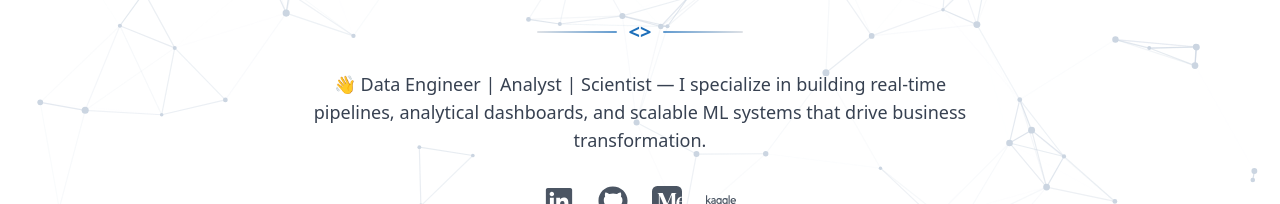
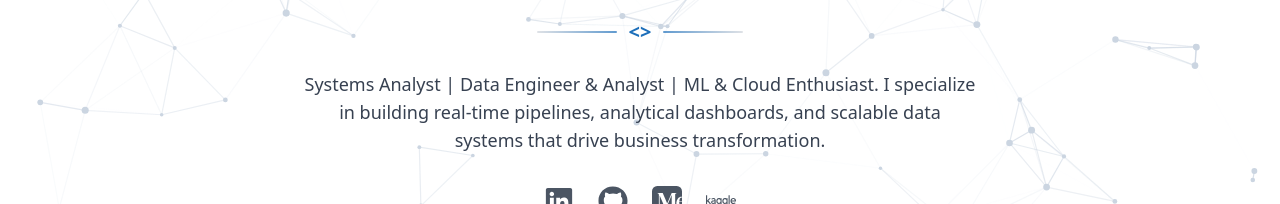
Before and after one commit to kamineni-rohit/rohit-kamineni-website, a Next.js app: page / in a window 1280 px wide. Shown: the part 279-483 px from the top of the page. Built offline with nearby package versions, Linux system fonts and the light colour scheme; no server answers.

Commit message:
Update Hero headline and remove all em dashes across website

```diff
--- a/src/components/Hero.jsx
+++ b/src/components/Hero.jsx
@@ -37,8 +37,8 @@ const Hero = () => {
         </div>
 
         <p className="mt-2 max-w-xl sm:max-w-2xl text-base sm:text-lg text-gray-700 leading-relaxed">
-          👋 Data Engineer | Analyst | Scientist — I specialize in building
-          real-time pipelines, analytical dashboards, and scalable ML systems that
+          Systems Analyst | Data Engineer & Analyst | ML & Cloud Enthusiast. I specialize in building
+          real-time pipelines, analytical dashboards, and scalable data systems that
           drive business transformation.
         </p>
 
--- a/src/components/KnowMoreModal.jsx
+++ b/src/components/KnowMoreModal.jsx
@@ -84,7 +84,7 @@ Outside work, I'm passionate about mentoring and making tech accessible to every
     ],
     "What Drives Me": [
       "I believe everyone deserves a fair shot at education and tech opportunities.",
-      "I'm all about collaborating with people from all backgrounds—especially when the stakes are high and the mission matters.",
+      "I'm all about collaborating with people from all backgrounds, especially when the stakes are high and the mission matters.",
       "I'm driven by the desire to use technology to solve real-world problems and create positive change."
     ]
   };
--- a/src/data/projectsData.js
+++ b/src/data/projectsData.js
@@ -48,7 +48,7 @@ import {
     },
     {
       title: "Bank Customer Churn Prediction",
-      desc: "Built and compared multiple ML models—including neural networks, decision trees, and Naïve Bayes—to predict customer churn on real-world data.",
+      desc: "Built and compared multiple ML models, including neural networks, decision trees, and Naïve Bayes, to predict customer churn on real-world data.",
       categories: ["All Projects", "Data Science"],
       icon: FiUsers,
       github: "https://github.com/kamineni-rohit/bank-customer-churn-prediction",
```
